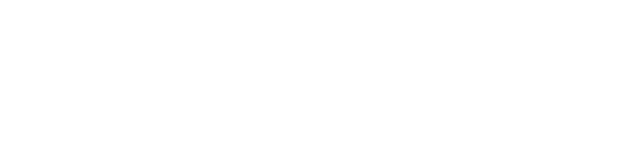
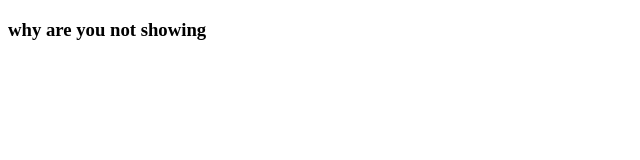
Before and after one commit to faizan001tech-ai/DummyRepo2, a plain HTML site: page landingPage/index.html in a window 1280 px wide. Shown: the whole page, without its empty margins (0-640 px from the left). Drawn offline with Linux system fonts and the light colour scheme.

Commit message:
changes3

```diff
--- a/landingPage/index.html
+++ b/landingPage/index.html
@@ -6,6 +6,6 @@
     <title>Document</title>
 </head>
 <body>
-
+    <h3>why are you not showing</h3>
 </body>
 </html>
```
